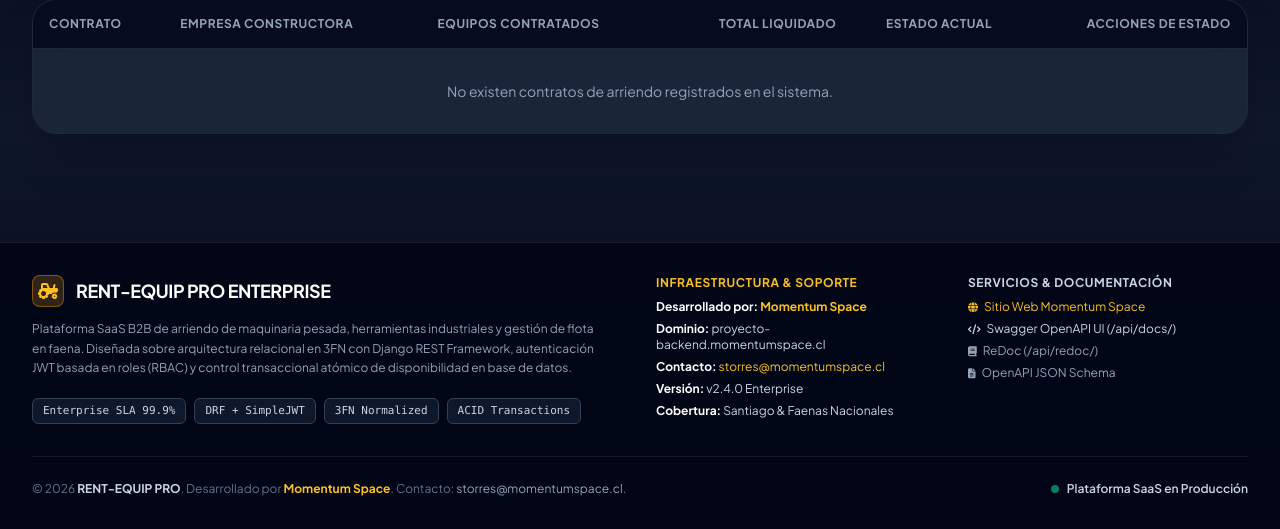
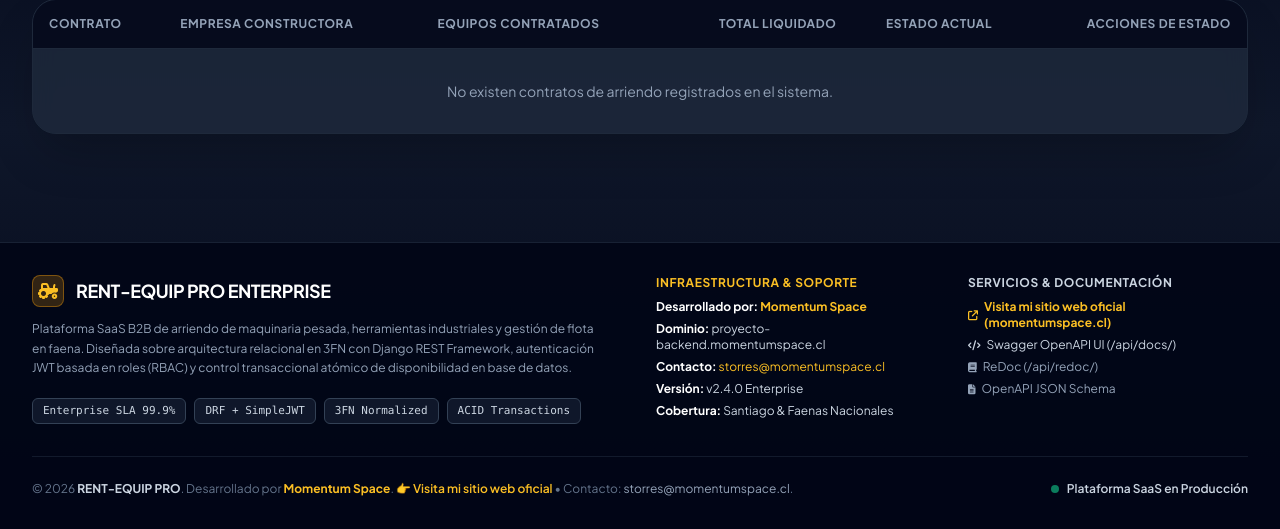
Before and after one commit to sebatmail/Arriendo-maquinaria-drf-postgresql, a Django app: page /panel-admin/contratos/ in a window 1280 px wide. Shown: the part 271-800 px from the top of the page. Run offline with Django 5.2, Linux system fonts and the light colour scheme; the visitor is signed in with stand-in values (Sample User, id 1); data comes from the database, SQL or seed files in the repository; data that the repository does not hold is empty; parts of the project's set-up code (start-up, migrations or seed data) failed here and were passed over; some libraries are stand-ins or nearby versions.

Commit message:
docs: Actualizar enlace oficial a Momentum Space y estado SaaS en produccion

```diff
--- a/templates/base.html
+++ b/templates/base.html
@@ -205,7 +205,7 @@
                 <div class="space-y-2">
                     <h4 class="text-xs font-bold uppercase tracking-wider text-slate-300">Servicios & Documentación</h4>
                     <ul class="text-xs space-y-1.5">
-                        <li><a href="https://momentumspace.cl" target="_blank" rel="noopener noreferrer" class="text-amber-400 hover:underline flex items-center gap-1.5"><i class="fa-solid fa-globe text-[10px]"></i> Sitio Web Momentum Space</a></li>
+                        <li><a href="https://momentumspace.cl" target="_blank" rel="noopener noreferrer" class="text-amber-400 hover:underline flex items-center gap-1.5 font-bold"><i class="fa-solid fa-arrow-up-right-from-square text-[10px]"></i> Visita mi sitio web oficial (momentumspace.cl)</a></li>
                         <li><a href="/api/docs/" target="_blank" class="text-slate-300 hover:text-amber-400 flex items-center gap-1.5"><i class="fa-solid fa-code text-[10px]"></i> Swagger OpenAPI UI (/api/docs/)</a></li>
                         <li><a href="/api/redoc/" target="_blank" class="text-slate-400 hover:text-white flex items-center gap-1.5"><i class="fa-solid fa-book text-[10px]"></i> ReDoc (/api/redoc/)</a></li>
                         <li><a href="/api/schema/" target="_blank" class="text-slate-400 hover:text-white flex items-center gap-1.5"><i class="fa-solid fa-file-lines text-[10px]"></i> OpenAPI JSON Schema</a></li>
@@ -215,7 +215,7 @@
 
             <!-- Bottom Copyright -->
             <div class="pt-6 flex flex-col sm:flex-row items-center justify-between text-xs text-slate-500">
-                <p>© {{ plataforma_info.ANO }} <strong class="text-slate-300">RENT-EQUIP PRO</strong>. Desarrollado por <a href="https://momentumspace.cl" target="_blank" rel="noopener noreferrer" class="text-amber-400 font-bold hover:underline">Momentum Space</a>. Contacto: <a href="mailto:storres@momentumspace.cl" class="text-slate-400 hover:text-white">storres@momentumspace.cl</a>.</p>
+                <p>© {{ plataforma_info.ANO }} <strong class="text-slate-300">RENT-EQUIP PRO</strong>. Desarrollado por <a href="https://momentumspace.cl" target="_blank" rel="noopener noreferrer" class="text-amber-400 font-bold hover:underline">Momentum Space</a>. 👉 <a href="https://momentumspace.cl" target="_blank" rel="noopener noreferrer" class="text-amber-400 hover:underline font-semibold">Visita mi sitio web oficial</a> • Contacto: <a href="mailto:storres@momentumspace.cl" class="text-slate-400 hover:text-white">storres@momentumspace.cl</a>.</p>
                 <div class="flex items-center space-x-2 mt-3 sm:mt-0">
                     <span class="inline-block w-2 h-2 rounded-full bg-emerald-500 animate-pulse"></span>
                     <span class="text-slate-300 font-semibold">Plataforma SaaS en Producción</span>
```
Also changed, not shown: README.md.
